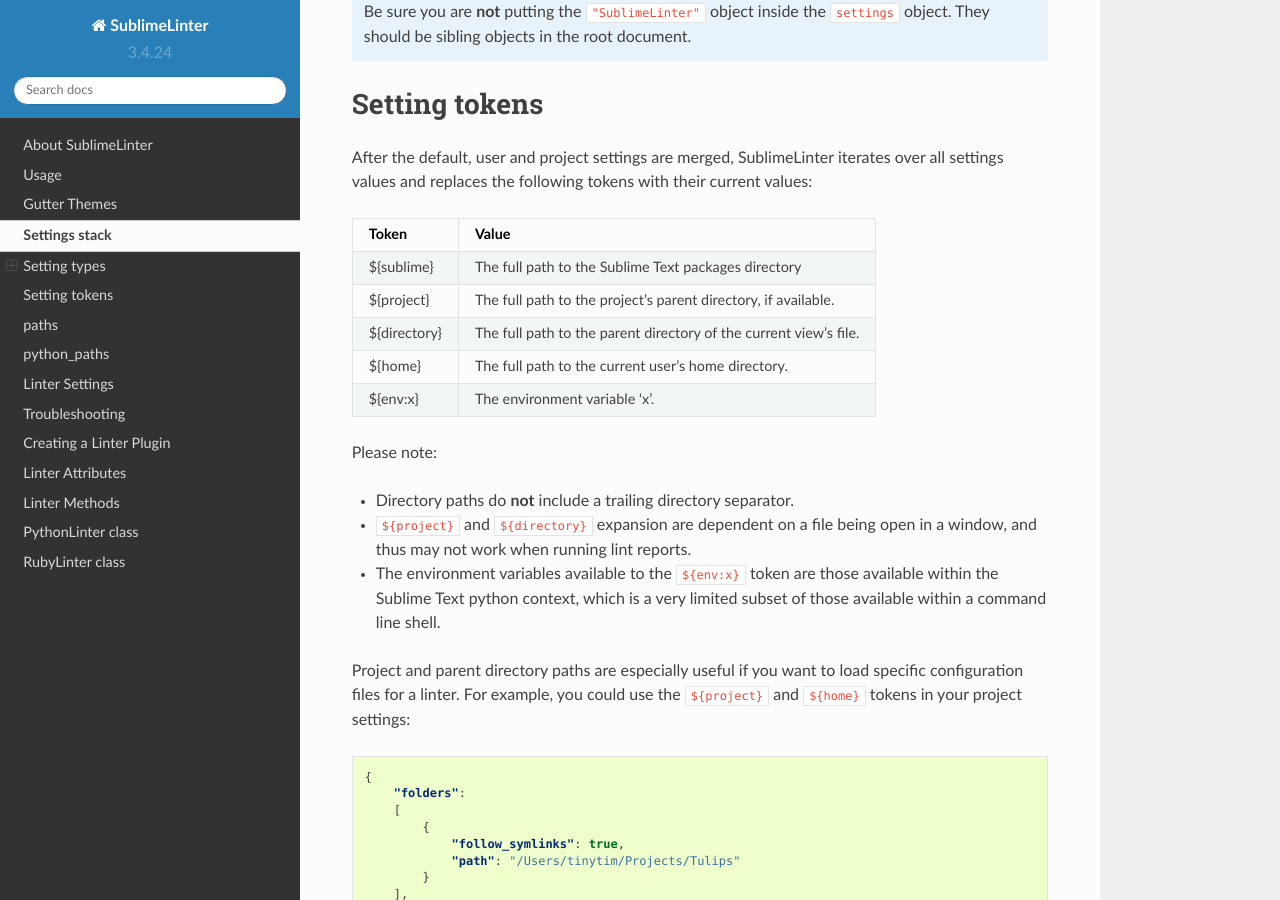
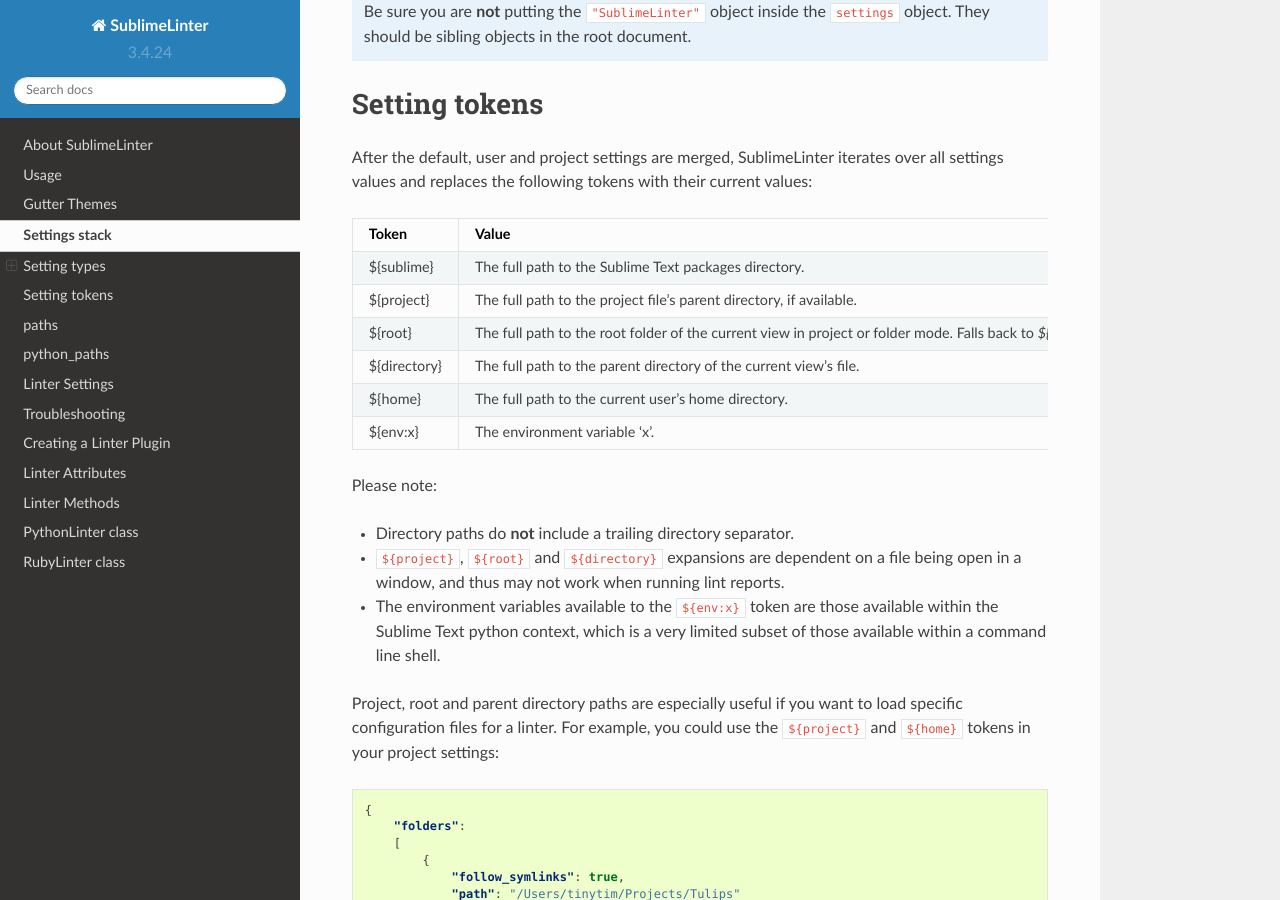
Before and after one commit to SublimeLinter/SublimeLinter, a Sphinx documentation site: the page built from docs/settings.rst, in a window 1280 px wide and 900 px high, scrolled down 1342 px. Built offline with Sphinx 7.4.7 and the Read the Docs theme 2.0.0, drawn with Linux system fonts in a browser that asks for light colours; pages that are not in the unit, such as notebooks, are missing from menus.

Commit message:
Add ${root} setting token
It gives the ability to `chdir` to root folder of a view when SublimeText is open in folder or project mode.

I used the var `folder` from [window variables](https://www.sublimetext.com/docs/3/api_reference.html#sublime.Window).

In the case of the Rubocop linter, `rubocop` uses the `.ruby-version` file [to set the targeted ruby version](https://rubocop.readthedocs.io/en/latest/configuration/#setting-the-target-ruby-version). Since the command is not run from the root folder of the project, and that the project file is not necessarly inside the root folder, `${root}` was needed to `chdir` in the right folder containing the `.ruby-version` file.

```diff
--- a/docs/settings.rst
+++ b/docs/settings.rst
@@ -66,8 +66,9 @@
 =================== =========================================================================
 Token               Value
 =================== =========================================================================
-${sublime}          The full path to the Sublime Text packages directory
-${project}          The full path to the project’s parent directory, if available.
+${sublime}          The full path to the Sublime Text packages directory.
+${project}          The full path to the project file's parent directory, if available.
+${root}             The full path to the root folder of the current view in project or folder mode. Falls back to `${directory}` in single file mode.
 ${directory}        The full path to the parent directory of the current view’s file.
 ${home}             The full path to the current user’s home directory.
 ${env:x}            The environment variable 'x'.
@@ -77,11 +78,11 @@
 
 - Directory paths do **not** include a trailing directory separator.
 
-- ``${project}`` and ``${directory}`` expansion are dependent on a file being open in a window, and thus may not work when running lint reports.
+- ``${project}``, ``${root}`` and ``${directory}`` expansions are dependent on a file being open in a window, and thus may not work when running lint reports.
 
 - The environment variables available to the ``${env:x}`` token are those available within the Sublime Text python context, which is a very limited subset of those available within a command line shell.
 
-Project and parent directory paths are especially useful if you want to load specific configuration files for a linter.
+Project, root and parent directory paths are especially useful if you want to load specific configuration files for a linter.
 For example, you could use the ``${project}`` and ``${home}`` tokens in your project settings:
 
 .. code-block:: json
```
Also changed, not shown: 1 other file.
